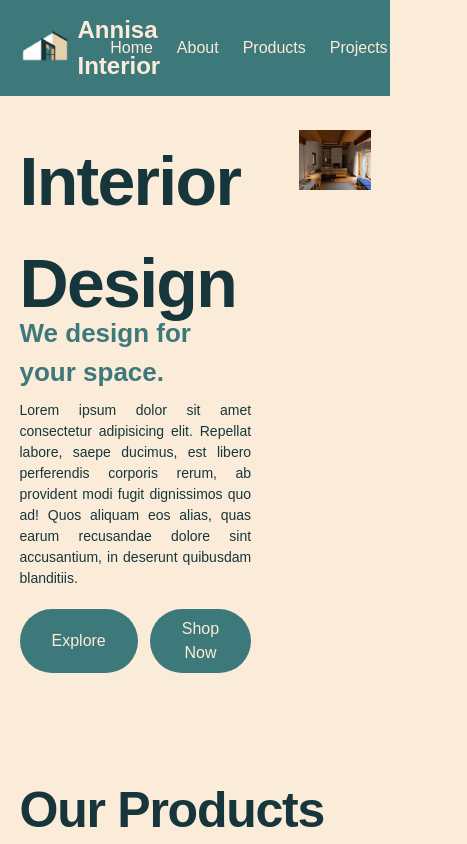
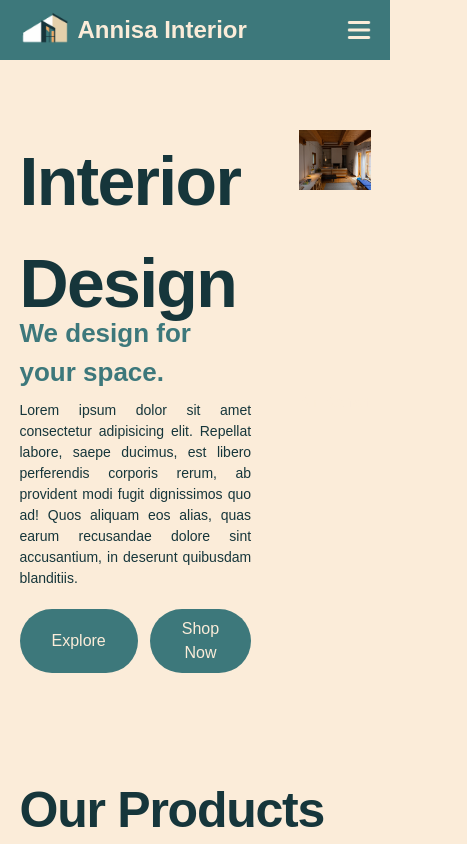
Before and after one commit to Cehmenang/annisa-interior, a Next.js app: page / in a window 390 px wide. Shown: the top 844 px of the page, 467 px wide, since content can reach past the window. Built offline with nearby package versions, Linux system fonts and the light colour scheme.

Commit message:
responsive navbar

```diff
--- a/src/app/page.jsx
+++ b/src/app/page.jsx
@@ -3,9 +3,6 @@ import HeroImage from '@/components/home/HeroImage'
 import OurProducts from '@/components/home/OurProducts';
 
 export default function Home() {
-
-  console.log(window.screen.height)
-  console.log(window.screen.width)
 
   return (
     <div className="w-full h-[100vh] box-border">
--- a/src/components/navbar/MenuNav.jsx
+++ b/src/components/navbar/MenuNav.jsx
@@ -1,4 +1,8 @@
+"use client"
+
 import Link from "next/link"
+import { useState } from "react"
+import Image from "next/image"
 
 const menus = [
     { link: '/', label: 'Home' },
@@ -9,11 +13,29 @@ const menus = [
 ]
 
 export default function MenuNav(){
+    const [click, isClicked] = useState(false)
+
     const showMenu = menus.map((menu, index)=>{
-        return <Link href={menu.link} key={index+1} className="">{menu.label}</Link>
+        if(click === true){
+            return <Link href={menu.link} key={index+1} className="px-3 py-2 bg-third border-b-2 border-b-dark hover:bg-dark transition-all">{menu.label}</Link>
+        } else{
+            return <Link href={menu.link} key={index+1}>{menu.label}</Link>
+        }
     })
 
+    function menuList(){
+        click === false ? isClicked(true) : true
+        click === true ? isClicked(false) : true
+    }
+
     return(
-        <div className="list-menu flex gap-x-6">{showMenu}</div>
+        <>
+        <div className="list-menu gap-x-6 hidden md:flex">{showMenu}</div>
+        <div className="flex md:hidden"><button onClick={menuList}><Image src={"/icon/ham.png"} width={24} height={20}/></button></div>
+        { click === true ? <div className="list-menu md:hidden absolute top-[68px] left-0 flex flex-col w-full">
+            {showMenu}
+        </div> : true }
+
+        </>
     )
 }
```
Also changed, not shown: public/icon/ham.png (added), 1 other file (tests, documents, lock files or other folders).
